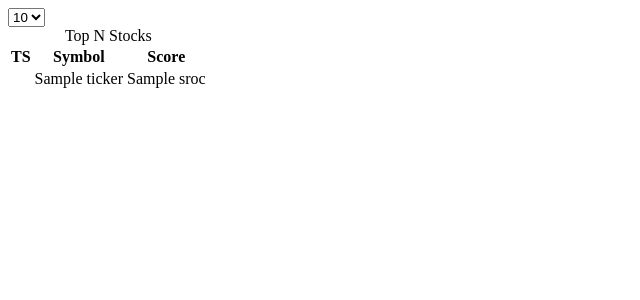
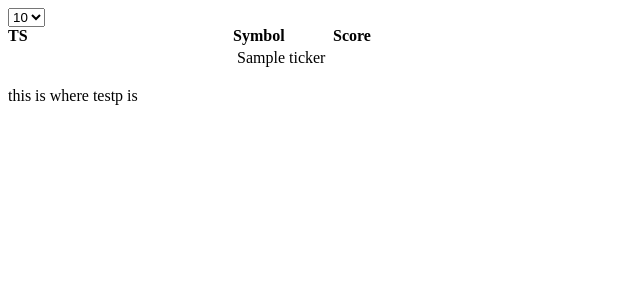
Before and after one commit to jamesonhm/invest-dash, a Python web app: template frontend/templates/index.html in a window 1280 px wide. Shown: the top 300 px of the page, without its empty margins (0-640 px from the left). Run offline with Jinja, Linux system fonts and the light colour scheme; the template is opened without the code that fills it: most values are stand-ins (such as "Sample title", 1, 10 or a date in 2020); some libraries are stand-ins or nearby versions.

Commit message:
convert table to divs and add css

```diff
--- a/backend/helpers.py
+++ b/backend/helpers.py
@@ -5,5 +5,9 @@ def ts_to_str(ts: float):
     return datetime.fromtimestamp(ts)
 
 
+def score_round(score: float):
+    return round(score or 0, 2)
+
+
 if __name__ == "__main__":
     print(ts_to_str(1695758401))
--- /dev/null
+++ b/frontend/static/css/grid.css
@@ -0,0 +1,16 @@
+.table {
+    display: grid;
+    grid-template-columns: 1fr;
+    width: 500px;
+}
+
+
+.row {
+    display: grid;
+    grid-template-columns: minmax(175px, 225px) minmax(50px, 100px) minmax(100px, 175px);
+}
+
+
+.rdata {
+    padding: 4px 4px;
+}
--- a/frontend/templates/chart.html
+++ b/frontend/templates/chart.html
@@ -4,7 +4,7 @@
     <head>
         <meta charstet="utf-8">
         <meta name="viewport" content="initial-scale=1, width=device-width">
-        <!-- <script src="https://cdnjs.cloudflare.com/ajax/libs/Chart.js/2.9.4/Chart.min.js"></script>  -->
+        <script src="https://cdnjs.cloudflare.com/ajax/libs/Chart.js/2.9.4/Chart.min.js"></script>
         <!-- <script src="frontend/static/js/history.js" type="text/javascript"></script> -->
         <title>Chart Test</title>
     </head>
--- a/frontend/templates/index.html
+++ b/frontend/templates/index.html
@@ -4,13 +4,14 @@
 	<head>
 		<meta charstet="utf-8">
 		<meta name="viewport" content="initial-scale=1, width=device-width">
+		<link rel="stylesheet" href="static/css/grid.css">
 		<script src="https://unpkg.com/htmx.org@1.9.6" integrity="sha384-FhXw7b6AlE/jyjlZH5iHa/tTe9EpJ1Y55RjcgPbjeWMskSxZt1v9qkxLJWNJaGni" crossorigin="anonymous"></script>
 
 		<title>Dual Momentum</title>
 	</head>
 	<body>
 		<div>
-			<select hx-get="/" name="limit" hx-target="table" hx-swap="outerHTML">
+			<select hx-get="/" name="limit" hx-target=".table" hx-swap="outerHTML">
 				<option value="10">10</option>
 				<option value="15">15</option>
 				<option value="20">20</option>
@@ -18,30 +19,25 @@
 		</div>
 		<div>
 			{% block table %}
-			<table>
-				<caption>Top N Stocks</caption>
-			<thead>
-					<tr>
-						<th scope="col">TS</th>
-						<th scope="col">Symbol</th>
-						<th scope="col">Score</th>
-					</tr>
-				</thead>
-			<tbody>
-					{% for row in data %}
-					<tr>
-						<td>{{ ts_to_str(row['ts']) }}</td>
-						<td>{{ row['ticker'] }}</td>
-						<td>{{ row['sroc'] }}</td>
-					</tr>
-					{% endfor %}
-				</tbody>
-			</table>
+			<div class="table">
+				<div class="row tblhdr">
+					<div><strong>TS</strong></div>
+					<div><strong>Symbol</strong></div>
+					<div><strong>Score</strong></div>
+				</div>
+				{% for row in data %}
+				<div class="row" hx-get="/chart_data" name="ticker" hx-target="#testp" value="{{ row.ticker }}">
+					<div class="rdata">{{ ts_to_str(row.ts) }}</div>
+					<div class="rdata">{{ row.ticker }}</div>
+					<div class="rdata">{{ round(row.sroc)}}</div>
+				</div>
+				{% endfor %}
+			</div>
 			{% endblock %}
 		</div>
 		<div>
 			<!-- chart.js here -->
-
+			<p id="testp">this is where testp is</p>
 		</div>
 	</body>
 </html>
```
Also changed, not shown: backend/db.py (+18 -2 lines), main.py (+12 -2 lines).
